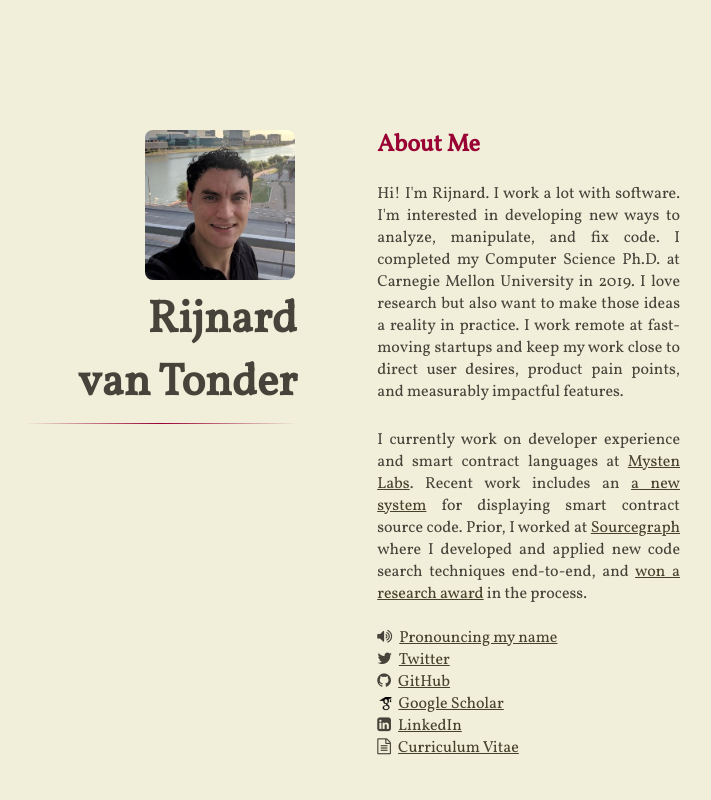
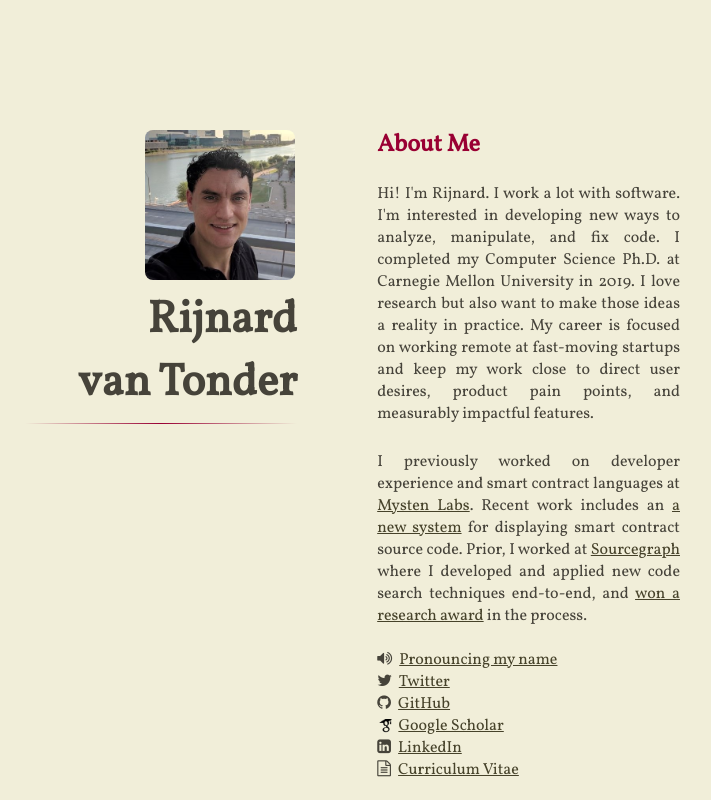
Before and after one commit to rvantonder/site, a plain HTML site: page index.html in a window 1280 px wide. Shown: the top 800 px of the page, without its empty margins (295-1006 px from the left). Drawn offline with Linux system fonts and the light colour scheme.

Commit message:
Update index.html

```diff
--- a/index.html
+++ b/index.html
@@ -44,9 +44,9 @@
           <p>
             Hi! I'm Rijnard. I work a lot with software. I'm interested in developing new ways to analyze, manipulate, and fix code.
             I completed my Computer Science Ph.D. at Carnegie Mellon University in 2019. I love research but also want to make those ideas
-            a reality in practice. I work remote at fast-moving startups and keep my work close to direct user desires, product pain points, and measurably impactful features.</p>
+            a reality in practice. My career is focused on working remote at fast-moving startups and keep my work close to direct user desires, product pain points, and measurably impactful features.</p>
 
-            <p>I currently work on developer experience and smart contract languages at <a style="text-decoration:underline" href=https://mystenlabs.com/>Mysten Labs</a>. Recent work includes an <a style="text-decoration:underline" href="https://blog.sui.io/explorer-verified-source-code/">a new system</a> for displaying smart contract source code. Prior, I worked at
+            <p>I previously worked on developer experience and smart contract languages at <a style="text-decoration:underline" href=https://mystenlabs.com/>Mysten Labs</a>. Recent work includes an <a style="text-decoration:underline" href="https://blog.sui.io/explorer-verified-source-code/">a new system</a> for displaying smart contract source code. Prior, I worked at
             <a style="text-decoration:underline" href=https://sourcegraph.com>Sourcegraph</a> where I developed and applied new code search techniques end-to-end, and <a style="text-decoration:underline" href="https://twitter.com/rvtond/status/1656483757044686848">won a research award</a> in the process.
             <br>
             <br>
```
